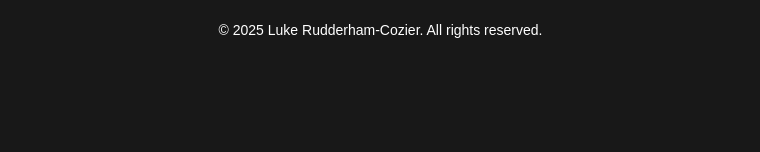
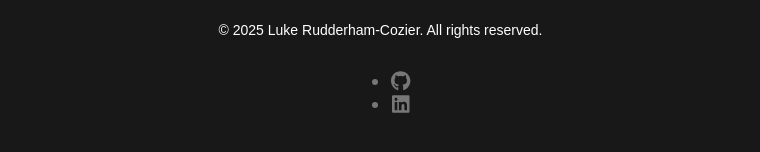
Before and after one commit to LRCozier/lacozier-devportfolio, a React (Vite) app in the folder lacportfolio/: page /lacozier-devportfolio/contact in a window 1280 px wide. Shown: the part 776-928 px from the top of the page, without its empty margins (252-1012 px from the left). Before the commit the page ends 854 px from the top, so only its background shows below. Built offline with nearby package versions, Linux system fonts and the light colour scheme.

Commit message:
updated footer contents

```diff
--- a/lacportfolio/src/components/Footer/footer.jsx
+++ b/lacportfolio/src/components/Footer/footer.jsx
@@ -1,4 +1,6 @@
 import './Footer.css';
+import { FontAwesomeIcon } from '@fortawesome/react-fontawesome'
+import {faGithub,faLinkedin} from '@fortawesome/free-brands-svg-icons'
 
 
 const Footer = () => {
@@ -6,6 +8,10 @@ const Footer = () => {
     <footer>
       <p>&copy; 2025 Luke Rudderham-Cozier. All rights reserved.</p>
       <div className='footer-socials'>
+        <ul>
+        <a href='https://github.com/LRCozier' target='_blank'><li><FontAwesomeIcon icon={faGithub} /></li></a>
+        <a href='https://www.linkedin.com/in/luke-rudderham-cozier-30205343/' target='_blank'><li><FontAwesomeIcon icon={faLinkedin} /></li></a>
+        </ul>
       </div>
     </footer>
   );
```
